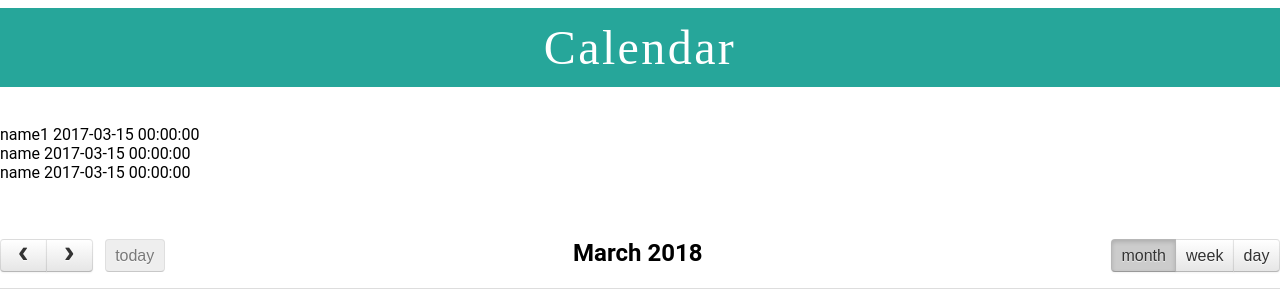
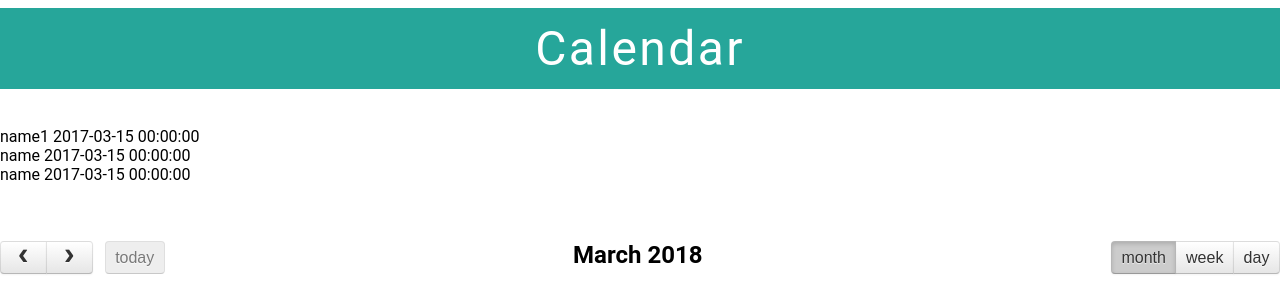
Before and after one commit to protohedron/CBC, a PHP site: page /calendar.php in a window 1280 px wide. Shown: the part 89-378 px from the top of the page. Run offline with PHP 8.4, Linux system fonts and the light colour scheme; data comes from the database, SQL or seed files in the repository.

Commit message:
CSS: Removes in-class font forcing for title header.

```diff
--- a/css/cbc.css
+++ b/css/cbc.css
@@ -216,7 +216,6 @@ nav a:hover:before {
 .header_title {
 	text-align: center;
 	color: white;
-	font-family: tweb;
 	font-size: 3em;
 	font-weight: normal;
 	letter-spacing: .05em;
```
